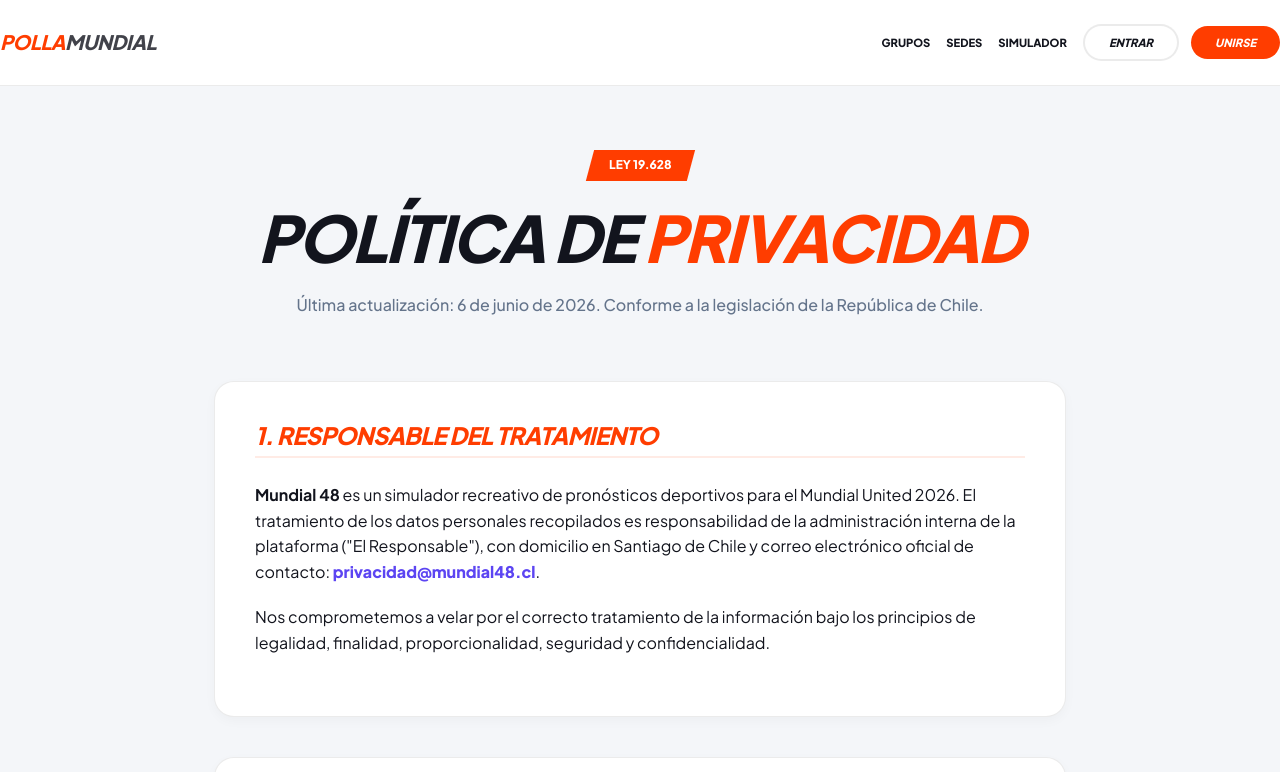
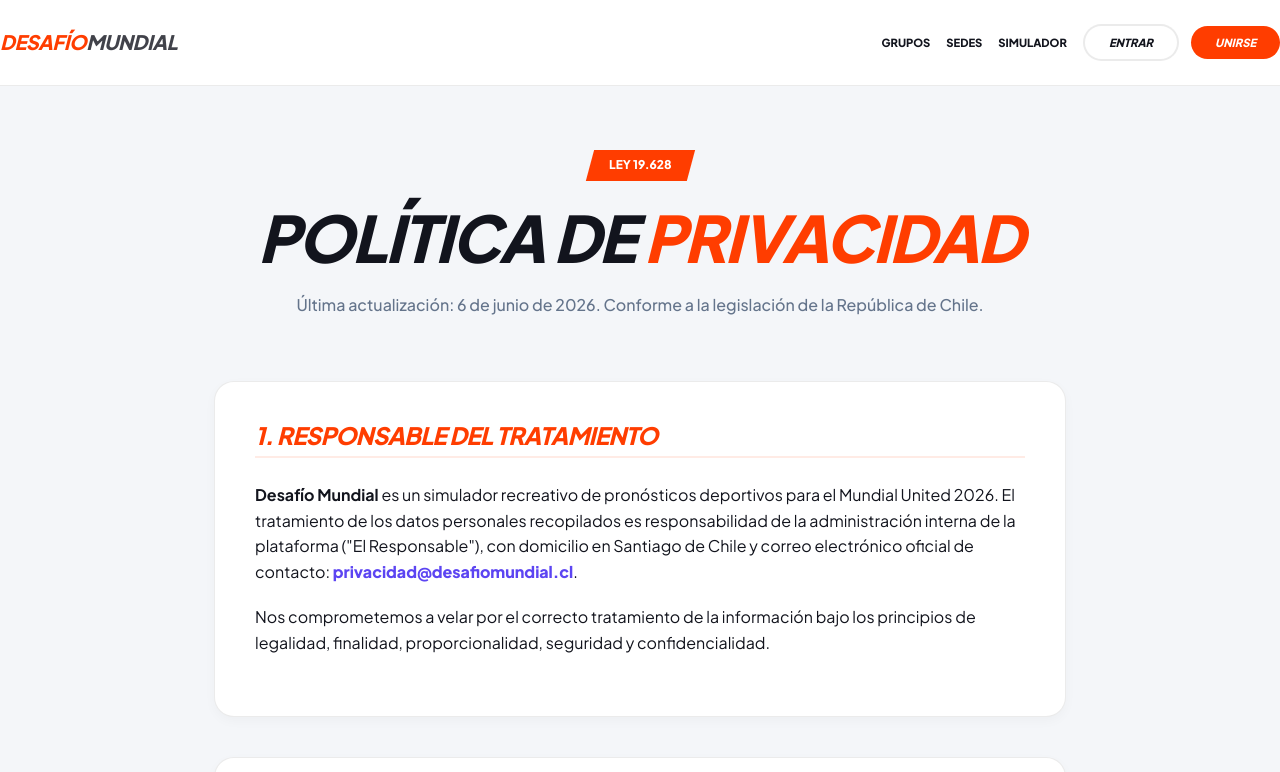
Before and after one commit to pablobastidas/prediccionmundial2026-frontend, a Next.js app: page /privacy in a window 1280 px wide. Shown: the top 772 px of the page. Built offline with nearby package versions, Linux system fonts and the light colour scheme; no server answers.

Commit message:
chore: rename platform branding to Desafío Mundial to unify international nomenclature

```diff
--- a/app/layout.tsx
+++ b/app/layout.tsx
@@ -14,8 +14,8 @@ const sora = Sora({
 });
 
 export const metadata = {
-  title: 'Mundial 48 | La Experiencia Oficial',
-  description: 'Compite con tus amigos en la mejor polla social del Mundial United 2026. Predicciones, grupos y calendario real.',
+  title: 'Desafío Mundial | La Experiencia Oficial',
+  description: 'Compite con tus amigos en el mejor desafío social del Mundial United 2026. Predicciones, grupos y calendario real.',
 };
 
 export default function RootLayout({ children }: { children: React.ReactNode }) {
--- a/app/page.tsx
+++ b/app/page.tsx
@@ -135,7 +135,7 @@ export default function Home() {
 
       <div style={{ width: '100%', background: 'var(--surface)', borderBottom: '1px solid var(--border)' }}>
         <nav className="navbar container flex">
-          <div className="logo">POLLA<span>MUNDIAL</span></div>
+          <div className="logo">DESAFÍO<span>MUNDIAL</span></div>
           <div className="nav-links flex" style={{ gap: '1rem', flexWrap: 'wrap', justifyContent: 'center' }}>
             <a href="#grupos" style={{ fontSize: '0.7rem', fontWeight: 800, textTransform: 'uppercase' }}>Grupos</a>
             <a href="#sedes" style={{ fontSize: '0.7rem', fontWeight: 800, textTransform: 'uppercase' }}>Sedes</a>
@@ -329,7 +329,7 @@ export default function Home() {
         <div className="container">
           <div className="footer-grid">
             <div className="footer-brand">
-              <div className="logo">POLLA<span>MUNDIAL</span></div>
+              <div className="logo">DESAFÍO<span>MUNDIAL</span></div>
               <p>La plataforma oficial de predicciones para el Mundial 2026. Vive la emoción del fútbol, compite con amigos y gana premios increíbles.</p>
               <div className="footer-socials">
                 <a href="#" className="social-link">𝕏</a>
@@ -371,7 +371,7 @@ export default function Home() {
           </div>
 
           <div className="footer-bottom">
-            <div className="copyright">© 2026 PollaMundial. Todos los derechos reservados.</div>
+            <div className="copyright">© 2026 Desafío Mundial. Todos los derechos reservados.</div>
             <div className="footer-legal">
               <Link href="/terms">Términos</Link>
               <Link href="/privacy">Privacidad</Link>
--- a/app/privacy/page.tsx
+++ b/app/privacy/page.tsx
@@ -19,7 +19,7 @@ export default function PrivacyPolicyPage() {
       <section className="privacy-section">
         <h2>1. Responsable del Tratamiento</h2>
         <p>
-          <strong>Mundial 48</strong> es un simulador recreativo de pronósticos deportivos para el Mundial United 2026. El tratamiento de los datos personales recopilados es responsabilidad de la administración interna de la plataforma ("El Responsable"), con domicilio en Santiago de Chile y correo electrónico oficial de contacto: <a href="mailto:privacidad@mundial48.cl" style={{ color: 'var(--primary)', fontWeight: 800 }}>privacidad@mundial48.cl</a>.
+          <strong>Desafío Mundial</strong> es un simulador recreativo de pronósticos deportivos para el Mundial United 2026. El tratamiento de los datos personales recopilados es responsabilidad de la administración interna de la plataforma ("El Responsable"), con domicilio en Santiago de Chile y correo electrónico oficial de contacto: <a href="mailto:privacidad@desafiomundial.cl" style={{ color: 'var(--primary)', fontWeight: 800 }}>privacidad@desafiomundial.cl</a>.
         </p>
         <p>
           Nos comprometemos a velar por el correcto tratamiento de la información bajo los principios de legalidad, finalidad, proporcionalidad, seguridad y confidencialidad.
@@ -37,14 +37,14 @@ export default function PrivacyPolicyPage() {
           <li><strong>Datos de Juego:</strong> Predicciones de resultados de partidos, puntajes acumulados y asignaciones a ligas públicas o privadas.</li>
         </ul>
         <p style={{ fontSize: '0.75rem', color: 'var(--fg-muted)', fontStyle: 'italic' }}>
-          * Mundial 48 no recopila datos sensibles, datos de pago ni información financiera.
+          * Desafío Mundial no recopila datos sensibles, datos de pago ni información financiera.
         </p>
       </section>
 
       <section className="privacy-section">
         <h2>3. Finalidad y Bases de Legitimación</h2>
         <p>
-          Los datos se tratan exclusivamente con la finalidad de gestionar la participación del usuario en la polla mundialista, calcular y comparar puntajes en ligas y asegurar la integridad de la competencia.
+          Los datos se tratan exclusivamente con la finalidad de gestionar la participación del usuario en el desafío mundialista, calcular y comparar puntajes en ligas y asegurar la integridad de la competencia.
         </p>
         <p>
           La base legal que legitima el tratamiento de sus datos es:
@@ -102,7 +102,7 @@ export default function PrivacyPolicyPage() {
       <section className="privacy-section">
         <h2>6. Procedimiento, Retención y Contacto</h2>
         <p>
-          <strong>Cómo ejercer sus derechos:</strong> Para solicitar su información, modificar su nickname, revocar su consentimiento o solicitar la eliminación total (derecho a la cancelación de datos), envíe una comunicación desde el correo registrado en su cuenta a <a href="mailto:privacidad@mundial48.cl" style={{ color: 'var(--primary)', fontWeight: 800 }}>privacidad@mundial48.cl</a> con el asunto "Derechos ARCO Ley 19.628". Atenderemos su requerimiento en un plazo máximo de 10 días hábiles.
+          <strong>Cómo ejercer sus derechos:</strong> Para solicitar su información, modificar su nickname, revocar su consentimiento o solicitar la eliminación total (derecho a la cancelación de datos), envíe una comunicación desde el correo registrado en su cuenta a <a href="mailto:privacidad@desafiomundial.cl" style={{ color: 'var(--primary)', fontWeight: 800 }}>privacidad@desafiomundial.cl</a> con el asunto "Derechos ARCO Ley 19.628". Atenderemos su requerimiento en un plazo máximo de 10 días hábiles.
         </p>
         <p>
           <strong>Tiempo de retención:</strong> Los datos se conservarán de forma segura mientras mantenga su perfil activo. Tras el término de las actividades asociadas al Mundial United 2026 y cierre definitivo de la plataforma (máximo 30 días después de la finalización del torneo), todas las bases de datos de juego y accesos de usuarios serán eliminadas o anonimizadas de forma definitiva y segura.
@@ -110,7 +110,7 @@ export default function PrivacyPolicyPage() {
       </section>
 
       <div style={{ textAlign: 'center', marginTop: '4rem', opacity: 0.5, fontSize: '0.8rem', fontWeight: 600 }}>
-        <p>Compromiso de Transparencia PollaMundial Pro 2026</p>
+        <p>Compromiso de Transparencia Desafío Mundial Pro 2026</p>
       </div>
     </div>
   );
@@ -248,7 +248,7 @@ export default function PrivacyPolicyPage() {
       {/* Header / Navbar */}
       <div style={{ width: '100%', background: 'var(--surface)', borderBottom: '1px solid var(--border)' }}>
         <nav className="navbar container flex">
-          <div className="logo">POLLA<span>MUNDIAL</span></div>
+          <div className="logo">DESAFÍO<span>MUNDIAL</span></div>
           <div className="nav-links flex" style={{ gap: '1rem', flexWrap: 'wrap', justifyContent: 'center' }}>
             <Link href="/#grupos" style={{ fontSize: '0.7rem', fontWeight: 800, textTransform: 'uppercase' }}>Grupos</Link>
             <Link href="/#sedes" style={{ fontSize: '0.7rem', fontWeight: 800, textTransform: 'uppercase' }}>Sedes</Link>
@@ -277,7 +277,7 @@ export default function PrivacyPolicyPage() {
         <div className="container">
           <div className="footer-grid">
             <div className="footer-brand">
-              <div className="logo">POLLA<span>MUNDIAL</span></div>
+              <div className="logo">DESAFÍO<span>MUNDIAL</span></div>
               <p>La plataforma oficial de predicciones para el Mundial 2026. Vive la emoción del fútbol, compite con amigos y gana premios increíbles.</p>
               <div className="footer-socials">
                 <a href="#" className="social-link">𝕏</a>
@@ -319,7 +319,7 @@ export default function PrivacyPolicyPage() {
           </div>
 
           <div className="footer-bottom">
-            <div className="copyright">© 2026 PollaMundial. Todos los derechos reservados.</div>
+            <div className="copyright">© 2026 Desafío Mundial. Todos los derechos reservados.</div>
             <div className="footer-legal">
               <Link href="/terms">Términos</Link>
               <Link href="/privacy">Privacidad</Link>
--- a/app/terms/page.tsx
+++ b/app/terms/page.tsx
@@ -19,7 +19,7 @@ export default function TermsPage() {
       <section className="privacy-section">
         <h2>1. Aceptación de los Términos</h2>
         <p>
-          Al registrarse, acceder o utilizar la plataforma <strong>PollaMundial 2026 (Mundial 48)</strong>, usted manifiesta su consentimiento y aceptación expresa de los presentes Términos y Condiciones de Uso. Si no está de acuerdo con estas condiciones, deberá abstenerse de interactuar con el sitio y solicitar la eliminación de su cuenta.
+          Al registrarse, acceder o utilizar la plataforma <strong>Desafío Mundial 2026</strong>, usted manifiesta su consentimiento y aceptación expresa de los presentes Términos y Condiciones de Uso. Si no está de acuerdo con estas condiciones, deberá abstenerse de interactuar con el sitio y solicitar la eliminación de su cuenta.
         </p>
       </section>
 
@@ -29,7 +29,7 @@ export default function TermsPage() {
           Esta plataforma es de carácter estrictamente <strong>recreativo, lúdico y de simulación deportiva</strong>.
         </p>
         <p>
-          Mundial 48 no es una casa de apuestas online, no recauda dinero para apuestas, ni gestiona transacciones de azar. Todo el sistema de puntuaciones y rankings virtuales es meramente simulado. Cualquier acuerdo de premios, dinero o transacciones de valor realizado de forma externa en ligas privadas es de exclusiva responsabilidad de los organizadores y participantes de dicha liga, quedando la administración de Mundial 48 totalmente al margen de ello.
+          Desafío Mundial no es una casa de apuestas online, no recauda dinero para apuestas, ni gestiona transacciones de azar. Todo el sistema de puntuaciones y rankings virtuales es meramente simulado. Cualquier acuerdo de premios, dinero o transacciones de valor realizado de forma externa en ligas privadas es de exclusiva responsabilidad de los organizadores y participantes de dicha liga, quedando la administración de Desafío Mundial totalmente al margen de ello.
         </p>
       </section>
 
@@ -55,7 +55,7 @@ export default function TermsPage() {
       <section className="privacy-section">
         <h2>5. Propiedad Intelectual y Exención de Relación Oficial</h2>
         <p>
-          La plataforma Mundial 48 es un sitio independiente desarrollado para fanáticos del fútbol. Los nombres de selecciones nacionales, banderas, estadios y marcas registradas de la FIFA o del Mundial United 2026 son propiedad de sus respectivos dueños y se mencionan exclusivamente con fines ilustrativos y referenciales. Este sitio no está afiliado, patrocinado, respaldado ni asociado oficialmente de ninguna manera con la FIFA ni con las federaciones nacionales de fútbol.
+          La plataforma Desafío Mundial es un sitio independiente desarrollado para fanáticos del fútbol. Los nombres de selecciones nacionales, banderas, estadios y marcas registradas de la FIFA o del Mundial United 2026 son propiedad de sus respectivos owners y se mencionan exclusivamente con fines ilustrativos y referenciales. Este sitio no está afiliado, patrocinado, respaldado ni asociado oficialmente de ninguna manera con la FIFA ni con las federaciones nacionales de fútbol.
         </p>
       </section>
 
@@ -74,7 +74,7 @@ export default function TermsPage() {
       </section>
 
       <div style={{ textAlign: 'center', marginTop: '4rem', opacity: 0.5, fontSize: '0.8rem', fontWeight: 600 }}>
-        <p>Términos de Servicio PollaMundial Pro 2026</p>
+        <p>Términos de Servicio Desafío Mundial Pro 2026</p>
       </div>
     </div>
   );
@@ -212,7 +212,7 @@ export default function TermsPage() {
       {/* Header / Navbar */}
       <div style={{ width: '100%', background: 'var(--surface)', borderBottom: '1px solid var(--border)' }}>
         <nav className="navbar container flex">
-          <div className="logo">POLLA<span>MUNDIAL</span></div>
+          <div className="logo">DESAFÍO<span>MUNDIAL</span></div>
           <div className="nav-links flex" style={{ gap: '1rem', flexWrap: 'wrap', justifyContent: 'center' }}>
             <Link href="/#grupos" style={{ fontSize: '0.7rem', fontWeight: 800, textTransform: 'uppercase' }}>Grupos</Link>
             <Link href="/#sedes" style={{ fontSize: '0.7rem', fontWeight: 800, textTransform: 'uppercase' }}>Sedes</Link>
@@ -241,7 +241,7 @@ export default function TermsPage() {
         <div className="container">
           <div className="footer-grid">
             <div className="footer-brand">
-              <div className="logo">POLLA<span>MUNDIAL</span></div>
+              <div className="logo">DESAFÍO<span>MUNDIAL</span></div>
               <p>La plataforma oficial de predicciones para el Mundial 2026. Vive la emoción del fútbol, compite con amigos y gana premios increíbles.</p>
               <div className="footer-socials">
                 <a href="#" className="social-link">𝕏</a>
@@ -283,7 +283,7 @@ export default function TermsPage() {
           </div>
 
           <div className="footer-bottom">
-            <div className="copyright">© 2026 PollaMundial. Todos los derechos reservados.</div>
+            <div className="copyright">© 2026 Desafío Mundial. Todos los derechos reservados.</div>
             <div className="footer-legal">
               <Link href="/terms">Términos</Link>
               <Link href="/privacy">Privacidad</Link>
--- a/components/landing/Footer.tsx
+++ b/components/landing/Footer.tsx
@@ -16,7 +16,7 @@ export default function Footer() {
                 <Trophy size={20} className="text-wc-dark" />
               </span>
               <div className="flex flex-col leading-none">
-                <span className="font-display font-800 text-wc-white text-lg tracking-wide uppercase">MUNDIAL 48</span>
+                <span className="font-display font-800 text-wc-white text-lg tracking-wide uppercase">DESAFÍO MUNDIAL</span>
                 <span className="font-display text-wc-gold text-xs tracking-[0.2em] font-600">UNITED 2026</span>
               </div>
             </Link>
@@ -84,11 +84,11 @@ export default function Footer() {
 
         <div className="pt-8 border-t border-wc-border flex flex-col md:flex-row justify-between items-center gap-4">
           <p className="text-wc-white/20 text-xs font-semibold uppercase tracking-widest">
-            © 2026 Mundial 48. No oficial. Sin relación con FIFA.
+            © 2026 Desafío Mundial. No oficial. Sin relación con FIFA.
           </p>
           <div className="flex gap-8">
             <Link href="/privacy" className="text-wc-white/20 hover:text-wc-white/40 text-[10px] font-black uppercase tracking-widest transition-colors">Privacidad</Link>
-            <a href="#" className="text-wc-white/20 hover:text-wc-white/40 text-[10px] font-black uppercase tracking-widest transition-colors">Términos</a>
+            <Link href="/terms" className="text-wc-white/20 hover:text-wc-white/40 text-[10px] font-black uppercase tracking-widest transition-colors">Términos</Link>
           </div>
         </div>
       </div>
--- a/components/landing/Navbar.tsx
+++ b/components/landing/Navbar.tsx
@@ -35,7 +35,7 @@ export default function Navbar() {
             <Trophy size={20} className="text-wc-dark" />
           </span>
           <div className="flex flex-col leading-none">
-            <span className="font-display font-800 text-wc-white text-lg tracking-wide">MUNDIAL 48</span>
+            <span className="font-display font-800 text-wc-white text-lg tracking-wide">DESAFÍO MUNDIAL</span>
             <span className="font-display text-wc-gold text-xs tracking-[0.2em] font-600">UNITED 2026</span>
           </div>
         </Link>
@@ -104,7 +104,7 @@ export default function Navbar() {
               onClick={() => setOpen(false)}
               className="block text-center bg-wc-red hover:bg-wc-red/80 text-wc-white font-semibold px-5 py-4 rounded-xl transition-all duration-200"
             >
-              {isAuthenticated ? "Ir a la Polla" : "Jugar Ahora"}
+              {isAuthenticated ? "Ir al Desafío" : "Jugar Ahora"}
             </Link>
           </li>
         </ul>
--- a/package.json
+++ b/package.json
@@ -1,5 +1,5 @@
 {
-  "name": "polla-mundial-frontend",
+  "name": "desafio-mundial-frontend",
   "version": "1.0.0",
   "private": true,
   "scripts": {
```
Also changed, not shown: 2 other files (tests, documents, lock files or other folders).
